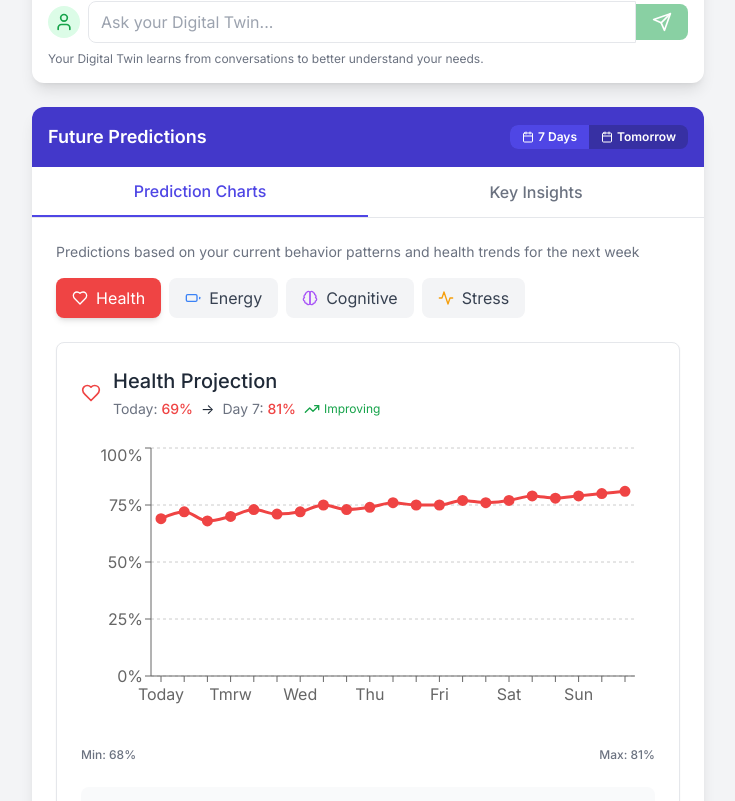
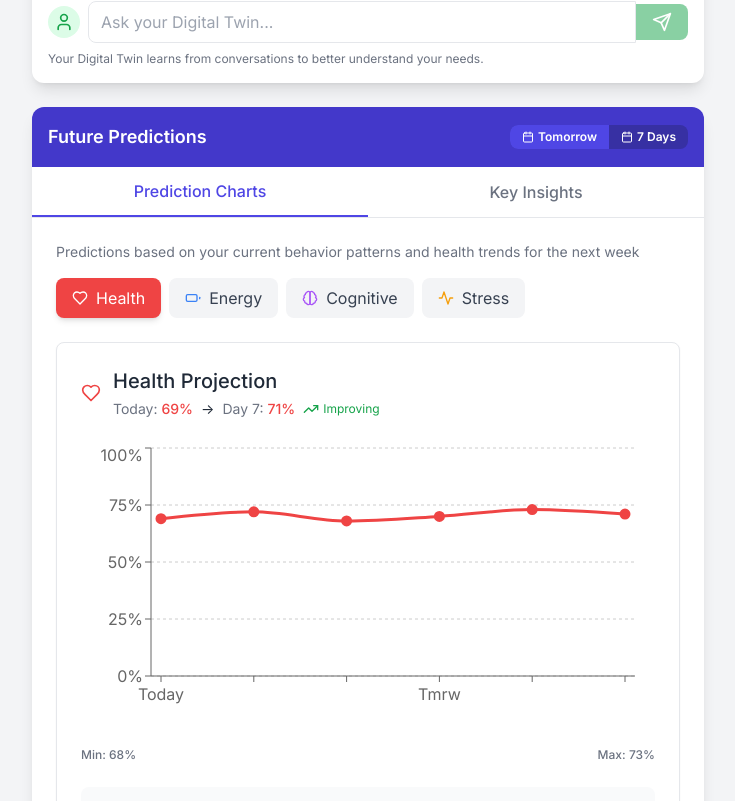
Before and after one commit to VolkerFelix/digi-twin-app-v2, a React (Create React App) app: page / in a window 1280 px wide. Shown: the part 1779-2580 px from the top of the page, without its empty margins (272-1007 px from the left). Built offline with nearby package versions, Linux system fonts and the light colour scheme.

Commit message:
Tomorrow pred also working

```diff
--- a/src/components/predictions/FuturePredictionsPanel.jsx
+++ b/src/components/predictions/FuturePredictionsPanel.jsx
@@ -1,118 +1,31 @@
 import React, { useState } from 'react';
 import { LineChart, Line, XAxis, YAxis, CartesianGrid, Tooltip, ResponsiveContainer, Area } from 'recharts';
 import { Heart, Battery, Brain, Activity, Calendar, TrendingUp, TrendingDown, AlertTriangle } from 'lucide-react';
+import { healthData, energyData, cognitiveData, stressData, healthDataTomorrow, energyDataTomorrow, cognitiveDataTomorrow, stressDataTomorrow } from '../../utils/predictionDemoData';
 
 const FuturePredictionsPanel = () => {
   const [viewMode, setViewMode] = useState('charts');
   const [activeMetric, setActiveMetric] = useState('health');
-  const [timeRange, setTimeRange] = useState('7days');
+  const [timeRange, setTimeRange] = useState('tomorrow');
 
-  // Sample data for demonstration
-  const healthData = [
-    { day: 'Today', period: 'Morning', value: 69 },
-    { day: 'Today', period: 'Afternoon', value: 72 },
-    { day: 'Today', period: 'Evening', value: 68 },
-    { day: 'Tmrw', period: 'Morning', value: 70 },
-    { day: 'Tmrw', period: 'Afternoon', value: 73 },
-    { day: 'Tmrw', period: 'Evening', value: 71 },
-    { day: 'Wed', period: 'Morning', value: 72 },
-    { day: 'Wed', period: 'Afternoon', value: 75 },
-    { day: 'Wed', period: 'Evening', value: 73 },
-    { day: 'Thu', period: 'Morning', value: 74 },
-    { day: 'Thu', period: 'Afternoon', value: 76 },
-    { day: 'Thu', period: 'Evening', value: 75 },
-    { day: 'Fri', period: 'Morning', value: 75 },
-    { day: 'Fri', period: 'Afternoon', value: 77 },
-    { day: 'Fri', period: 'Evening', value: 76 },
-    { day: 'Sat', period: 'Morning', value: 77 },
-    { day: 'Sat', period: 'Afternoon', value: 79 },
-    { day: 'Sat', period: 'Evening', value: 78 },
-    { day: 'Sun', period: 'Morning', value: 79 },
-    { day: 'Sun', period: 'Afternoon', value: 80 },
-    { day: 'Sun', period: 'Evening', value: 81 },
-  ];
+  // Get active data based on selected metric and time range
+  const getActiveData = () => {
+    const dataMap = {
+      '7days': {
+        health: healthData,
+        energy: energyData,
+        cognitive: cognitiveData,
+        stress: stressData
+      },
+      'tomorrow': {
+        health: healthDataTomorrow,
+        energy: energyDataTomorrow,
+        cognitive: cognitiveDataTomorrow,
+        stress: stressDataTomorrow
+      }
+    };
 
-  const energyData = [
-    { day: 'Today', period: 'Morning', value: 75 },
-    { day: 'Today', period: 'Afternoon', value: 72 },
-    { day: 'Today', period: 'Evening', value: 68 },
-    { day: 'Tmrw', period: 'Morning', value: 76 },
-    { day: 'Tmrw', period: 'Afternoon', value: 73 },
-    { day: 'Tmrw', period: 'Evening', value: 70 },
-    { day: 'Wed', period: 'Morning', value: 77 },
-    { day: 'Wed', period: 'Afternoon', value: 74 },
-    { day: 'Wed', period: 'Evening', value: 71 },
-    { day: 'Thu', period: 'Morning', value: 78 },
-    { day: 'Thu', period: 'Afternoon', value: 75 },
-    { day: 'Thu', period: 'Evening', value: 72 },
-    { day: 'Fri', period: 'Morning', value: 80 },
-    { day: 'Fri', period: 'Afternoon', value: 77 },
-    { day: 'Fri', period: 'Evening', value: 73 },
-    { day: 'Sat', period: 'Morning', value: 81 },
-    { day: 'Sat', period: 'Afternoon', value: 78 },
-    { day: 'Sat', period: 'Evening', value: 74 },
-    { day: 'Sun', period: 'Morning', value: 83 },
-    { day: 'Sun', period: 'Afternoon', value: 80 },
-    { day: 'Sun', period: 'Evening', value: 76 },
-  ];
-
-  const cognitiveData = [
-    { day: 'Today', period: 'Morning', value: 83 },
-    { day: 'Today', period: 'Afternoon', value: 80 },
-    { day: 'Today', period: 'Evening', value: 78 },
-    { day: 'Tmrw', period: 'Morning', value: 84 },
-    { day: 'Tmrw', period: 'Afternoon', value: 81 },
-    { day: 'Tmrw', period: 'Evening', value: 79 },
-    { day: 'Wed', period: 'Morning', value: 85 },
-    { day: 'Wed', period: 'Afternoon', value: 82 },
-    { day: 'Wed', period: 'Evening', value: 80 },
-    { day: 'Thu', period: 'Morning', value: 86 },
-    { day: 'Thu', period: 'Afternoon', value: 83 },
-    { day: 'Thu', period: 'Evening', value: 81 },
-    { day: 'Fri', period: 'Morning', value: 87 },
-    { day: 'Fri', period: 'Afternoon', value: 84 },
-    { day: 'Fri', period: 'Evening', value: 82 },
-    { day: 'Sat', period: 'Morning', value: 87 },
-    { day: 'Sat', period: 'Afternoon', value: 84 },
-    { day: 'Sat', period: 'Evening', value: 82 },
-    { day: 'Sun', period: 'Morning', value: 88 },
-    { day: 'Sun', period: 'Afternoon', value: 85 },
-    { day: 'Sun', period: 'Evening', value: 83 },
-  ];
-
-  const stressData = [
-    { day: 'Today', period: 'Morning', value: 42 },
-    { day: 'Today', period: 'Afternoon', value: 45 },
-    { day: 'Today', period: 'Evening', value: 47 },
-    { day: 'Tmrw', period: 'Morning', value: 43 },
-    { day: 'Tmrw', period: 'Afternoon', value: 46 },
-    { day: 'Tmrw', period: 'Evening', value: 48 },
-    { day: 'Wed', period: 'Morning', value: 41 },
-    { day: 'Wed', period: 'Afternoon', value: 44 },
-    { day: 'Wed', period: 'Evening', value: 46 },
-    { day: 'Thu', period: 'Morning', value: 40 },
-    { day: 'Thu', period: 'Afternoon', value: 43 },
-    { day: 'Thu', period: 'Evening', value: 45 },
-    { day: 'Fri', period: 'Morning', value: 39 },
-    { day: 'Fri', period: 'Afternoon', value: 42 },
-    { day: 'Fri', period: 'Evening', value: 44 },
-    { day: 'Sat', period: 'Morning', value: 38 },
-    { day: 'Sat', period: 'Afternoon', value: 41 },
-    { day: 'Sat', period: 'Evening', value: 43 },
-    { day: 'Sun', period: 'Morning', value: 37 },
-    { day: 'Sun', period: 'Afternoon', value: 40 },
-    { day: 'Sun', period: 'Evening', value: 42 },
-  ];
-
-  // Get active data based on selected metric
-  const getActiveData = () => {
-    switch (activeMetric) {
-      case 'health': return healthData;
-      case 'energy': return energyData;
-      case 'cognitive': return cognitiveData;
-      case 'stress': return stressData;
-      default: return healthData;
-    }
+    return dataMap[timeRange][activeMetric] || healthData;
   };
 
   // Get color based on metric
@@ -289,18 +202,18 @@ const FuturePredictionsPanel = () => {
           {/* Time range selector */}
           <div className="flex rounded-lg overflow-hidden bg-indigo-800 text-xs">
             <button
+              className={`py-1 px-3 flex items-center ${timeRange === 'tomorrow' ? 'bg-indigo-600' : 'hover:bg-indigo-600/50'}`}
+              onClick={() => setTimeRange('tomorrow')}
+            >
+              <Calendar className="h-3 w-3 mr-1" />
+              <span>Tomorrow</span>
+            </button>
+            <button
               className={`py-1 px-3 flex items-center ${timeRange === '7days' ? 'bg-indigo-600' : 'hover:bg-indigo-600/50'}`}
               onClick={() => setTimeRange('7days')}
             >
               <Calendar className="h-3 w-3 mr-1" />
               <span>7 Days</span>
-            </button>
-            <button
-              className={`py-1 px-3 flex items-center ${timeRange === 'tomorrow' ? 'bg-indigo-600' : 'hover:bg-indigo-600/50'}`}
-              onClick={() => setTimeRange('tomorrow')}
-            >
-              <Calendar className="h-3 w-3 mr-1" />
-              <span>Tomorrow</span>
             </button>
           </div>
         </div>
--- /dev/null
+++ b/src/utils/predictionDemoData.js
@@ -0,0 +1,132 @@
+  // Sample data for demonstration
+export const healthData = [
+  { day: 'Today', period: 'Morning', value: 69 },
+  { day: 'Today', period: 'Afternoon', value: 72 },
+  { day: 'Today', period: 'Evening', value: 68 },
+  { day: 'Tmrw', period: 'Morning', value: 70 },
+  { day: 'Tmrw', period: 'Afternoon', value: 73 },
+  { day: 'Tmrw', period: 'Evening', value: 71 },
+  { day: 'Wed', period: 'Morning', value: 72 },
+  { day: 'Wed', period: 'Afternoon', value: 75 },
+  { day: 'Wed', period: 'Evening', value: 73 },
+  { day: 'Thu', period: 'Morning', value: 74 },
+  { day: 'Thu', period: 'Afternoon', value: 76 },
+  { day: 'Thu', period: 'Evening', value: 75 },
+  { day: 'Fri', period: 'Morning', value: 75 },
+  { day: 'Fri', period: 'Afternoon', value: 77 },
+  { day: 'Fri', period: 'Evening', value: 76 },
+  { day: 'Sat', period: 'Morning', value: 77 },
+  { day: 'Sat', period: 'Afternoon', value: 79 },
+  { day: 'Sat', period: 'Evening', value: 78 },
+  { day: 'Sun', period: 'Morning', value: 79 },
+  { day: 'Sun', period: 'Afternoon', value: 80 },
+  { day: 'Sun', period: 'Evening', value: 81 },
+];
+
+export const healthDataTomorrow = [
+  { day: 'Today', period: 'Morning', value: 69 },
+  { day: 'Today', period: 'Afternoon', value: 72 },
+  { day: 'Today', period: 'Evening', value: 68 },
+  { day: 'Tmrw', period: 'Morning', value: 70 },
+  { day: 'Tmrw', period: 'Afternoon', value: 73 },
+  { day: 'Tmrw', period: 'Evening', value: 71 },
+];
+
+export const energyData = [
+  { day: 'Today', period: 'Morning', value: 75 },
+  { day: 'Today', period: 'Afternoon', value: 72 },
+  { day: 'Today', period: 'Evening', value: 68 },
+  { day: 'Tmrw', period: 'Morning', value: 76 },
+  { day: 'Tmrw', period: 'Afternoon', value: 73 },
+  { day: 'Tmrw', period: 'Evening', value: 70 },
+  { day: 'Wed', period: 'Morning', value: 77 },
+  { day: 'Wed', period: 'Afternoon', value: 74 },
+  { day: 'Wed', period: 'Evening', value: 71 },
+  { day: 'Thu', period: 'Morning', value: 78 },
+  { day: 'Thu', period: 'Afternoon', value: 75 },
+  { day: 'Thu', period: 'Evening', value: 72 },
+  { day: 'Fri', period: 'Morning', value: 80 },
+  { day: 'Fri', period: 'Afternoon', value: 77 },
+  { day: 'Fri', period: 'Evening', value: 73 },
+  { day: 'Sat', period: 'Morning', value: 81 },
+  { day: 'Sat', period: 'Afternoon', value: 78 },
+  { day: 'Sat', period: 'Evening', value: 74 },
+  { day: 'Sun', period: 'Morning', value: 83 },
+  { day: 'Sun', period: 'Afternoon', value: 80 },
+  { day: 'Sun', period: 'Evening', value: 76 },
+];
+
+export const energyDataTomorrow = [
+  { day: 'Today', period: 'Morning', value: 75 },
+  { day: 'Today', period: 'Afternoon', value: 72 },
+  { day: 'Today', period: 'Evening', value: 68 },
+  { day: 'Tmrw', period: 'Morning', value: 76 },
+  { day: 'Tmrw', period: 'Afternoon', value: 73 },
+  { day: 'Tmrw', period: 'Evening', value: 70 },
+];
+
+export const cognitiveData = [
+  { day: 'Today', period: 'Morning', value: 83 },
+  { day: 'Today', period: 'Afternoon', value: 80 },
+  { day: 'Today', period: 'Evening', value: 78 },
+  { day: 'Tmrw', period: 'Morning', value: 84 },
+  { day: 'Tmrw', period: 'Afternoon', value: 81 },
+  { day: 'Tmrw', period: 'Evening', value: 79 },
+  { day: 'Wed', period: 'Morning', value: 85 },
+  { day: 'Wed', period: 'Afternoon', value: 82 },
+  { day: 'Wed', period: 'Evening', value: 80 },
+  { day: 'Thu', period: 'Morning', value: 86 },
+  { day: 'Thu', period: 'Afternoon', value: 83 },
+  { day: 'Thu', period: 'Evening', value: 81 },
+  { day: 'Fri', period: 'Morning', value: 87 },
+  { day: 'Fri', period: 'Afternoon', value: 84 },
+  { day: 'Fri', period: 'Evening', value: 82 },
+  { day: 'Sat', period: 'Morning', value: 87 },
+  { day: 'Sat', period: 'Afternoon', value: 84 },
+  { day: 'Sat', period: 'Evening', value: 82 },
+  { day: 'Sun', period: 'Morning', value: 88 },
+  { day: 'Sun', period: 'Afternoon', value: 85 },
+  { day: 'Sun', period: 'Evening', value: 83 },
+];
+
+export const cognitiveDataTomorrow = [
+  { day: 'Today', period: 'Morning', value: 83 },
+  { day: 'Today', period: 'Afternoon', value: 80 },
+  { day: 'Today', period: 'Evening', value: 78 },
+  { day: 'Tmrw', period: 'Morning', value: 84 },
+  { day: 'Tmrw', period: 'Afternoon', value: 81 },
+  { day: 'Tmrw', period: 'Evening', value: 79 },
+];
+
+export const stressData = [
+  { day: 'Today', period: 'Morning', value: 42 },
+  { day: 'Today', period: 'Afternoon', value: 45 },
+  { day: 'Today', period: 'Evening', value: 47 },
+  { day: 'Tmrw', period: 'Morning', value: 43 },
+  { day: 'Tmrw', period: 'Afternoon', value: 46 },
+  { day: 'Tmrw', period: 'Evening', value: 48 },
+  { day: 'Wed', period: 'Morning', value: 41 },
+  { day: 'Wed', period: 'Afternoon', value: 44 },
+  { day: 'Wed', period: 'Evening', value: 46 },
+  { day: 'Thu', period: 'Morning', value: 40 },
+  { day: 'Thu', period: 'Afternoon', value: 43 },
+  { day: 'Thu', period: 'Evening', value: 45 },
+  { day: 'Fri', period: 'Morning', value: 39 },
+  { day: 'Fri', period: 'Afternoon', value: 42 },
+  { day: 'Fri', period: 'Evening', value: 44 },
+  { day: 'Sat', period: 'Morning', value: 38 },
+  { day: 'Sat', period: 'Afternoon', value: 41 },
+  { day: 'Sat', period: 'Evening', value: 43 },
+  { day: 'Sun', period: 'Morning', value: 37 },
+  { day: 'Sun', period: 'Afternoon', value: 40 },
+  { day: 'Sun', period: 'Evening', value: 42 },
+];
+
+export const stressDataTomorrow = [
+  { day: 'Today', period: 'Morning', value: 42 },
+  { day: 'Today', period: 'Afternoon', value: 45 },
+  { day: 'Today', period: 'Evening', value: 47 },
+  { day: 'Tmrw', period: 'Morning', value: 43 },
+  { day: 'Tmrw', period: 'Afternoon', value: 46 },
+  { day: 'Tmrw', period: 'Evening', value: 48 },
+];
```
